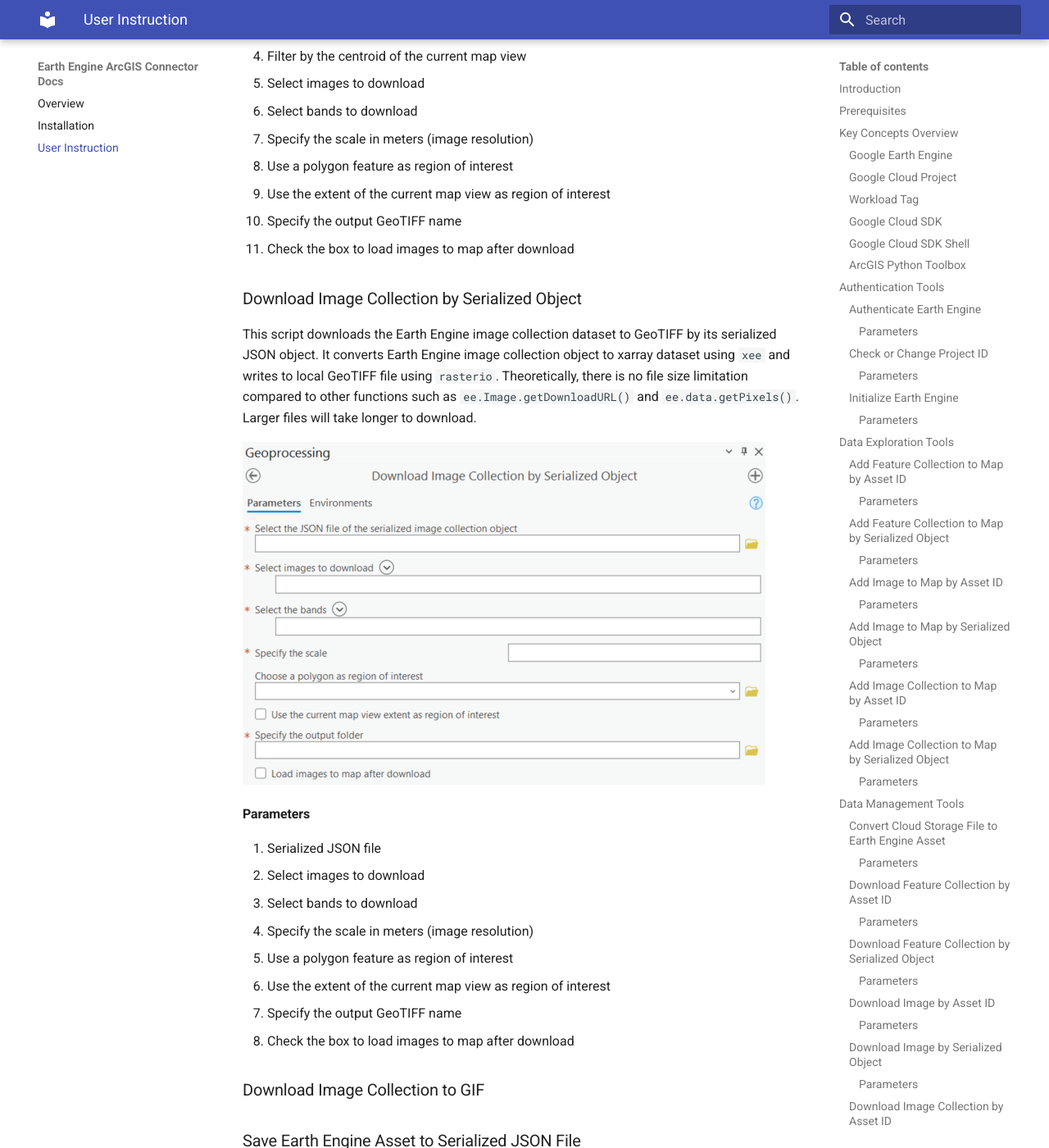
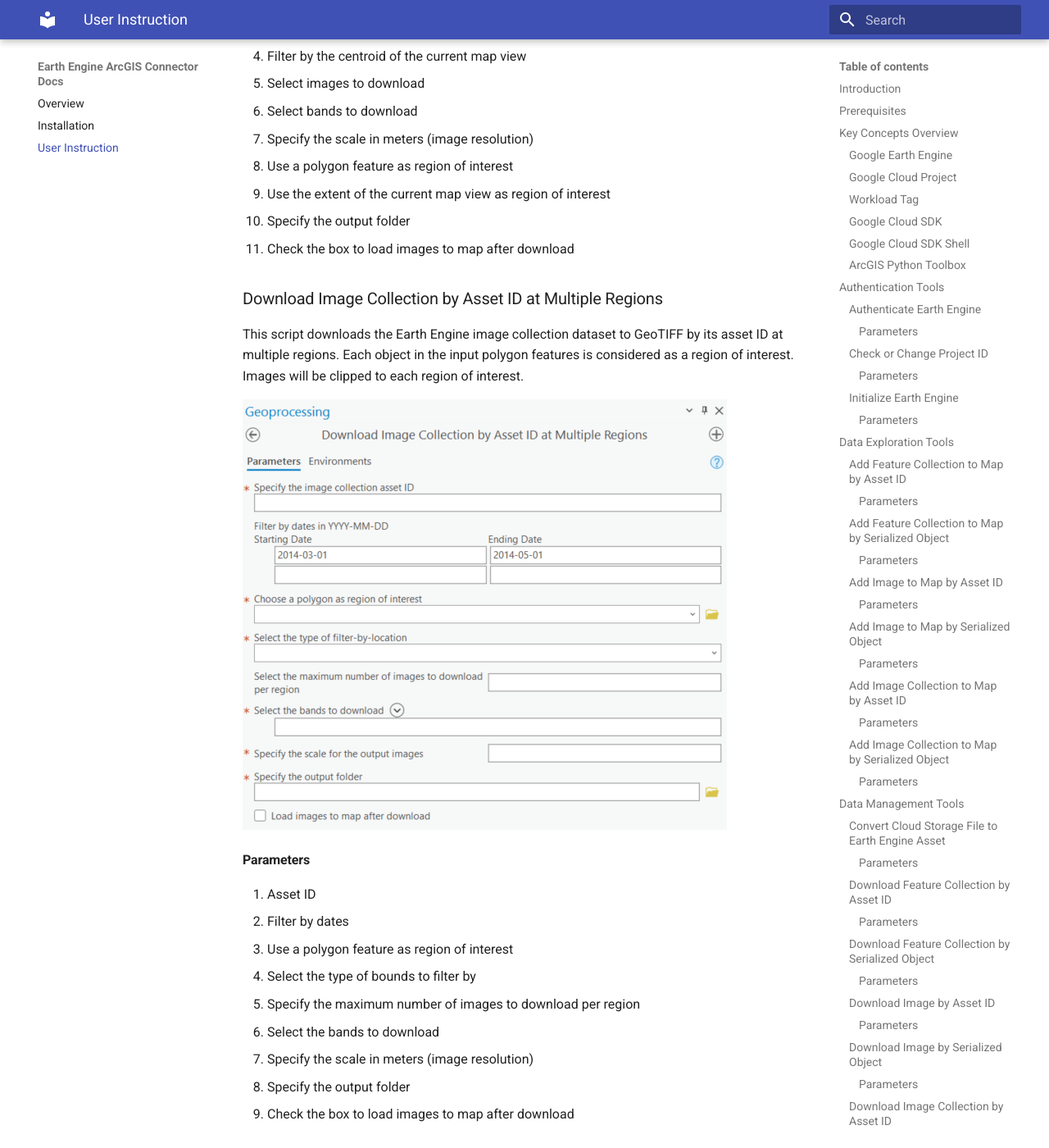
Before and after one commit to gee-community/arcgis-earthengine-toolbox, an MkDocs documentation site: the page built from docs/instruction.md, in a window 1280 px wide and 1400 px high, scrolled down 16908 px. Shown: the whole window at 82% size. Built offline with MkDocs 1.6.1 and Material for MkDocs 9.7.7, drawn with Linux system fonts in a browser that asks for light colours.

Commit message:
Add download image collection at multiple regions script, which allows user to clip image per polygon object instead full extent.

```diff
--- a/docs/instruction.md
+++ b/docs/instruction.md
@@ -348,8 +348,30 @@
  7. Specify the scale in meters (image resolution)
  8. Use a polygon feature as region of interest
  9. Use the extent of the current map view as region of interest
- 10. Specify the output GeoTIFF name
+ 10. Specify the output folder
  11. Check the box to load images to map after download
+
+
+### Download Image Collection by Asset ID at Multiple Regions
+
+This script downloads the Earth Engine image collection dataset to GeoTIFF by its asset ID at multiple regions. Each object in the input polygon features is considered as a region of interest. Images will be clipped to each region of interest.
+
+
+![Alt Text](images/DownloadICbyID_Multi.png)
+
+#### Parameters
+
+1. Asset ID
+2. Filter by dates
+3. Use a polygon feature as region of interest
+4. Select the type of bounds to filter by
+5. Specify the maximum number of images to download per region
+6. Select the bands to download
+7. Specify the scale in meters (image resolution)
+8. Specify the output folder
+9. Check the box to load images to map after download
+
+
 
 ### Download Image Collection by Serialized Object
 
```
Also changed, not shown: docs/images/DownloadICbyID_Multi.png (added), 4 other files.
